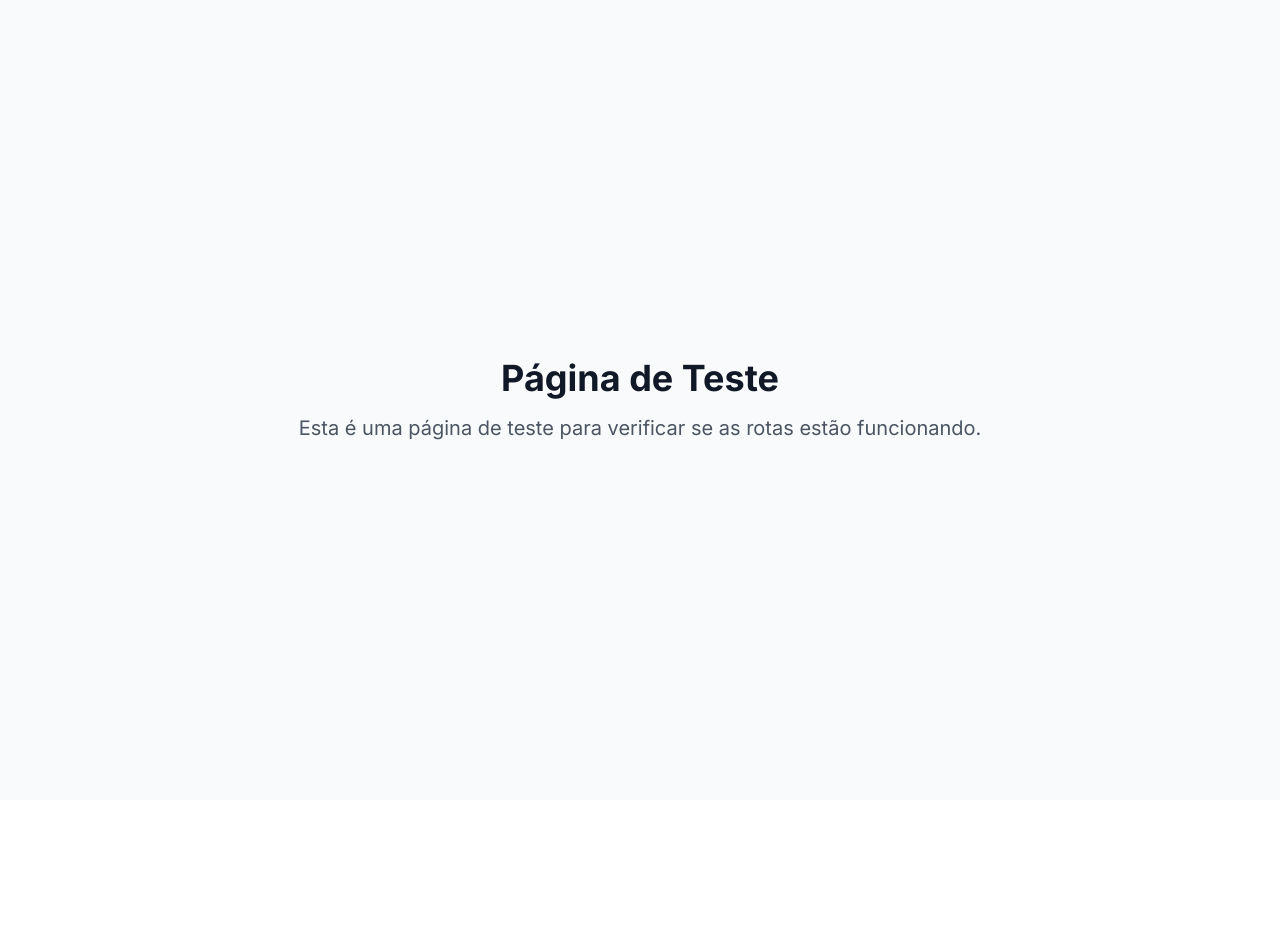
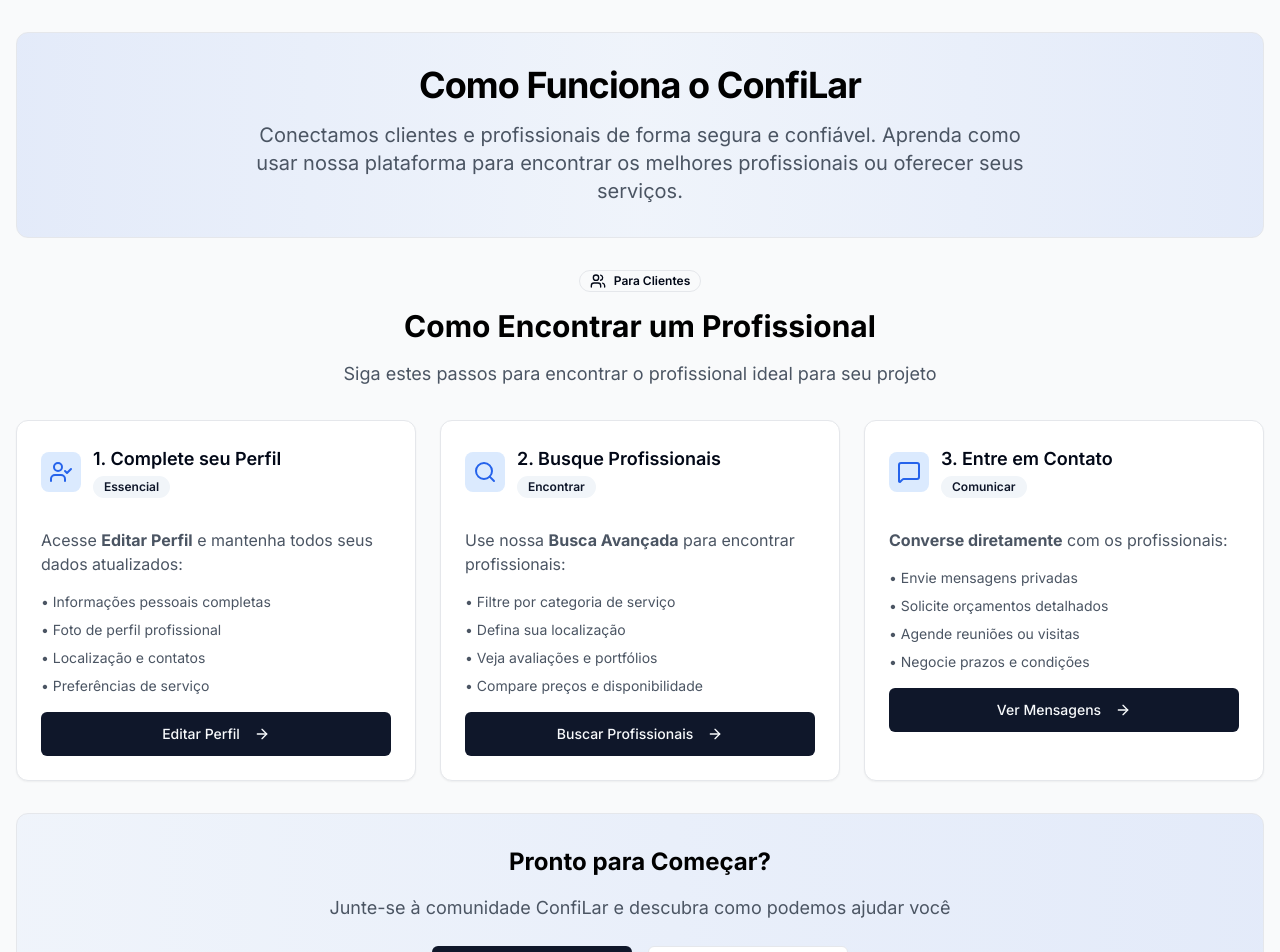
Before and after one commit to fabianoschmits/ConfiLar, a Next.js app: page /inicio in a window 1280 px wide. Shown: the top 952 px of the page. Before the commit the page ends 800 px from the top, so only its background shows below. Built offline with nearby package versions, Linux system fonts and the light colour scheme.

Commit message:
feat: restaurar página de início completa com funcionalidade e design

```diff
--- a/src/app/inicio/page.tsx
+++ b/src/app/inicio/page.tsx
@@ -1,15 +1,188 @@
 'use client'
 
-export default function TestPage() {
+import { Button } from '@/components/ui/button'
+import { Card, CardContent, CardHeader, CardTitle } from '@/components/ui/card'
+import { Badge } from '@/components/ui/badge'
+import {
+  UserCheck,
+  Search,
+  MessageSquare,
+  Users,
+  Star,
+  Clock,
+  ArrowRight
+} from 'lucide-react'
+import { useRouter } from 'next/navigation'
+
+export default function InicioPage() {
+  const router = useRouter()
+
+  const handleNavigateTo = (path: string) => {
+    router.push(path)
+  }
+
   return (
-    <div className="min-h-screen bg-gray-50 flex items-center justify-center">
-      <div className="text-center">
-        <h1 className="text-4xl font-bold text-gray-900 mb-4">
-          Página de Teste
-        </h1>
-        <p className="text-xl text-gray-600">
-          Esta é uma página de teste para verificar se as rotas estão funcionando.
-        </p>
+    <div className="min-h-screen bg-gray-50">
+      <div className="container mx-auto px-4 py-8">
+        <div className="space-y-8">
+          {/* Header */}
+          <div className="bg-gradient-to-r from-blue-600/10 via-blue-500/5 to-blue-600/10 rounded-xl p-8 border">
+            <div className="text-center space-y-4">
+              <h1 className="text-4xl font-bold tracking-tight">
+                Como Funciona o ConfiLar
+              </h1>
+              <p className="text-xl text-gray-600 max-w-3xl mx-auto">
+                Conectamos clientes e profissionais de forma segura e confiável.
+                Aprenda como usar nossa plataforma para encontrar os melhores profissionais ou oferecer seus serviços.
+              </p>
+            </div>
+          </div>
+
+          {/* Seção: Para Clientes */}
+          <section>
+            <div className="text-center mb-8">
+              <Badge variant="outline" className="mb-4">
+                <Users className="h-4 w-4 mr-2" />
+                Para Clientes
+              </Badge>
+              <h2 className="text-3xl font-bold mb-4">Como Encontrar um Profissional</h2>
+              <p className="text-lg text-gray-600">
+                Siga estes passos para encontrar o profissional ideal para seu projeto
+              </p>
+            </div>
+
+            <div className="grid gap-6 md:grid-cols-2 lg:grid-cols-3">
+              {/* Passo 1 */}
+              <Card className="relative overflow-hidden">
+                <CardHeader>
+                  <div className="flex items-center space-x-3">
+                    <div className="bg-blue-100 p-2 rounded-lg">
+                      <UserCheck className="h-6 w-6 text-blue-600" />
+                    </div>
+                    <div>
+                      <CardTitle className="text-lg">1. Complete seu Perfil</CardTitle>
+                      <Badge variant="secondary" className="text-xs">Essencial</Badge>
+                    </div>
+                  </div>
+                </CardHeader>
+                <CardContent className="space-y-4">
+                  <p className="text-gray-600">
+                    Acesse <strong>Editar Perfil</strong> e mantenha todos seus dados atualizados:
+                  </p>
+                  <ul className="text-sm space-y-2 text-gray-600">
+                    <li>• Informações pessoais completas</li>
+                    <li>• Foto de perfil profissional</li>
+                    <li>• Localização e contatos</li>
+                    <li>• Preferências de serviço</li>
+                  </ul>
+                  <Button
+                    onClick={() => handleNavigateTo('/perfil')}
+                    className="w-full"
+                    size="sm"
+                  >
+                    Editar Perfil
+                    <ArrowRight className="h-4 w-4 ml-2" />
+                  </Button>
+                </CardContent>
+              </Card>
+
+              {/* Passo 2 */}
+              <Card className="relative overflow-hidden">
+                <CardHeader>
+                  <div className="flex items-center space-x-3">
+                    <div className="bg-blue-100 p-2 rounded-lg">
+                      <Search className="h-6 w-6 text-blue-600" />
+                    </div>
+                    <div>
+                      <CardTitle className="text-lg">2. Busque Profissionais</CardTitle>
+                      <Badge variant="secondary" className="text-xs">Encontrar</Badge>
+                    </div>
+                  </div>
+                </CardHeader>
+                <CardContent className="space-y-4">
+                  <p className="text-gray-600">
+                    Use nossa <strong>Busca Avançada</strong> para encontrar profissionais:
+                  </p>
+                  <ul className="text-sm space-y-2 text-gray-600">
+                    <li>• Filtre por categoria de serviço</li>
+                    <li>• Defina sua localização</li>
+                    <li>• Veja avaliações e portfólios</li>
+                    <li>• Compare preços e disponibilidade</li>
+                  </ul>
+                  <Button
+                    onClick={() => handleNavigateTo('/buscar')}
+                    className="w-full"
+                    size="sm"
+                  >
+                    Buscar Profissionais
+                    <ArrowRight className="h-4 w-4 ml-2" />
+                  </Button>
+                </CardContent>
+              </Card>
+
+              {/* Passo 3 */}
+              <Card className="relative overflow-hidden">
+                <CardHeader>
+                  <div className="flex items-center space-x-3">
+                    <div className="bg-blue-100 p-2 rounded-lg">
+                      <MessageSquare className="h-6 w-6 text-blue-600" />
+                    </div>
+                    <div>
+                      <CardTitle className="text-lg">3. Entre em Contato</CardTitle>
+                      <Badge variant="secondary" className="text-xs">Comunicar</Badge>
+                    </div>
+                  </div>
+                </CardHeader>
+                <CardContent className="space-y-4">
+                  <p className="text-gray-600">
+                    <strong>Converse diretamente</strong> com os profissionais:
+                  </p>
+                  <ul className="text-sm space-y-2 text-gray-600">
+                    <li>• Envie mensagens privadas</li>
+                    <li>• Solicite orçamentos detalhados</li>
+                    <li>• Agende reuniões ou visitas</li>
+                    <li>• Negocie prazos e condições</li>
+                  </ul>
+                  <Button
+                    onClick={() => handleNavigateTo('/mensagens')}
+                    className="w-full"
+                    size="sm"
+                  >
+                    Ver Mensagens
+                    <ArrowRight className="h-4 w-4 ml-2" />
+                  </Button>
+                </CardContent>
+              </Card>
+            </div>
+          </section>
+
+          {/* CTA Final */}
+          <div className="text-center bg-gradient-to-r from-blue-500/5 to-blue-600/10 rounded-xl p-8 border">
+            <h2 className="text-2xl font-bold mb-4">Pronto para Começar?</h2>
+            <p className="text-lg text-gray-600 mb-6">
+              Junte-se à comunidade ConfiLar e descubra como podemos ajudar você
+            </p>
+            <div className="flex flex-col sm:flex-row gap-4 justify-center">
+              <Button
+                onClick={() => handleNavigateTo('/buscar')}
+                size="lg"
+                className="min-w-[200px]"
+              >
+                Buscar Profissionais
+                <Search className="h-5 w-5 ml-2" />
+              </Button>
+              <Button
+                onClick={() => handleNavigateTo('/perfil')}
+                variant="outline"
+                size="lg"
+                className="min-w-[200px]"
+              >
+                Criar Perfil
+                <UserCheck className="h-5 w-5 ml-2" />
+              </Button>
+            </div>
+          </div>
+        </div>
       </div>
     </div>
   )
```
